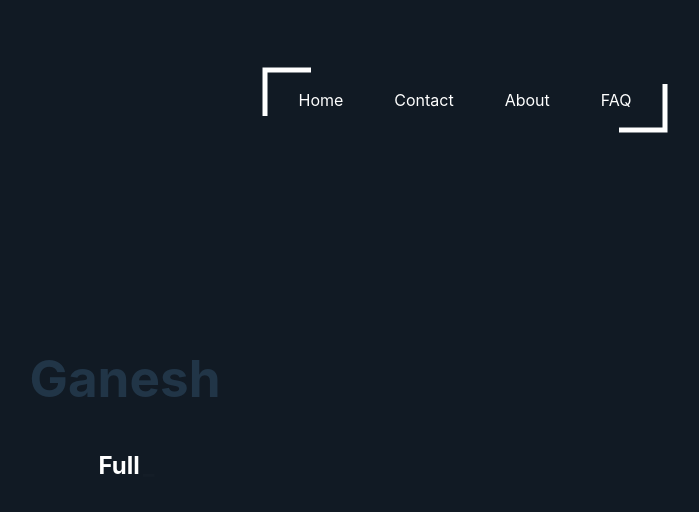
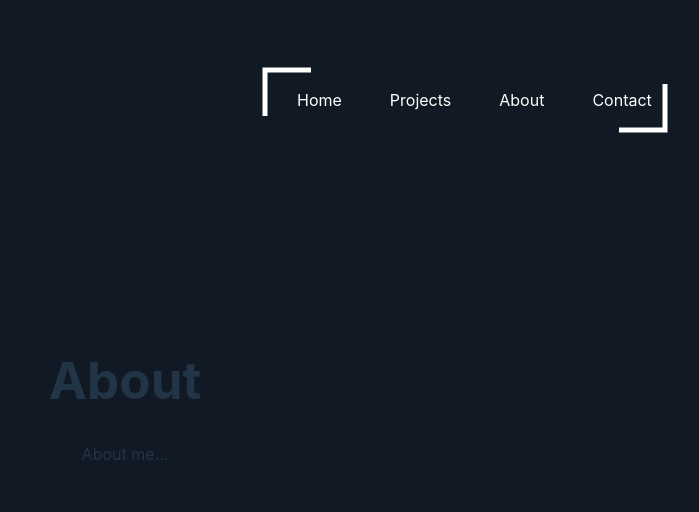
Before and after one commit to Ganesh-M01/Portfolio, a React (Vite) app: page /about in a window 1280 px wide. Shown: the top 512 px of the page, without its empty margins (515-1214 px from the left). Built offline with nearby package versions, Linux system fonts and the light colour scheme.

Commit message:
Added Projects, About and Contact page

```diff
--- a/package.json
+++ b/package.json
@@ -12,6 +12,7 @@
   "dependencies": {
     "react": "^18.3.1",
     "react-dom": "^18.3.1",
+    "react-router-dom": "^7.2.0",
     "react-simple-typewriter": "^5.0.1",
     "styled-components": "^6.1.14"
   },
--- a/src/components/Nav.tsx
+++ b/src/components/Nav.tsx
@@ -1,14 +1,21 @@
 import styled from 'styled-components';
+import { useNavigate } from 'react-router-dom';
 
 const Button = () => {
+  const navigate = useNavigate();
+
+  const handleRedirect = (path: string) => {
+    navigate(path);
+  };
+
   return (
     <StyledWrapper>
       <div className="nav">
         <div className="container">
-          <div className="btn">Home</div>
-          <div className="btn">Contact</div>
-          <div className="btn">About</div>
-          <div className="btn">FAQ</div>
+          <div className="btn" onClick={() => handleRedirect('/')}>Home</div>
+          <div className="btn" onClick={() => handleRedirect('/projects')}>Projects</div>
+          <div className="btn" onClick={() => handleRedirect('/about')}>About</div>
+          <div className="btn" onClick={() => handleRedirect('/contact')}>Contact</div>
           <svg className="outline" overflow="visible" width={400} height={60} viewBox="0 0 400 60" xmlns="http://www.w3.org/2000/svg">
             <rect className="rect" pathLength={100} x={0} y={0} width={400} height={60} fill="transparent" strokeWidth={5} />
           </svg>
--- a/src/main.tsx
+++ b/src/main.tsx
@@ -1,10 +1,13 @@
 import { StrictMode } from 'react'
 import { createRoot } from 'react-dom/client'
+import { BrowserRouter } from 'react-router-dom'
 import './index.css'
 import App from './pages/App.tsx'
 
 createRoot(document.getElementById('root')!).render(
   <StrictMode>
-    <App />
+    <BrowserRouter>
+      <App />
+    </BrowserRouter>
   </StrictMode>,
 )
--- a/src/pages/App.tsx
+++ b/src/pages/App.tsx
@@ -1,40 +1,26 @@
-
 import './App.css'
 import { Typewriter } from 'react-simple-typewriter'
 import Navbar from "../components/Nav"
 import FollowCursor from '../components/FlowCursor'
+import { Routes, Route } from 'react-router-dom'
+import Home from './home'
+import Projects from './projects'
+import About from './about'
+import Contact from './contact'
 
 function App() {
-
   return (
     <>
       <div>
-      <FollowCursor/>
-      <Navbar/>
-
-      <div className='App'>
-      <h1>Ganesh</h1>
-      <h2 style={{ paddingTop: '0.5rem', margin: 'auto 0', fontWeight: 'normal' }}>
-        <span style={{ color: '#ffff', fontWeight: 'bold' }}>
-
-          {/* Style will be inherited from the parent element */}
-          <Typewriter
-            words={['Fullstack Developer', 'Data Analyst', 'ML Engineer']}
-            loop={4}
-            cursor
-            cursorStyle='_'
-            typeSpeed={100}
-            deleteSpeed={100}
-            delaySpeed={2000}
-          />
-        </span>
-
-      </h2>
-    </div>
-
-
-
-        </div>
+        <FollowCursor />
+        <Navbar />
+        <Routes>
+          <Route path="/" element={<Home />} />
+          <Route path="/projects" element={<Projects />} />
+          <Route path="/about" element={<About />} />
+          <Route path="/contact" element={<Contact />} />
+        </Routes>
+      </div>
     </>
   )
 }
--- /dev/null
+++ b/src/pages/about.tsx
@@ -0,0 +1,12 @@
+import React from 'react'
+
+const About = () => {
+  return (
+    <div>
+      <h1>About</h1>
+      <p>About me...</p>
+    </div>
+  )
+}
+
+export default About
--- /dev/null
+++ b/src/pages/contact.tsx
@@ -0,0 +1,12 @@
+import React from 'react'
+
+const Contact = () => {
+  return (
+    <div>
+      <h1>Contact</h1>
+      <p>Contact me...</p>
+    </div>
+  )
+}
+
+export default Contact
--- /dev/null
+++ b/src/pages/home.tsx
@@ -0,0 +1,25 @@
+import React from 'react'
+import { Typewriter } from 'react-simple-typewriter'
+
+const Home = () => {
+  return (
+    <div className='App'>
+      <h1>Ganesh</h1>
+      <h2 style={{ paddingTop: '0.5rem', margin: 'auto 0', fontWeight: 'normal' }}>
+        <span style={{ color: '#ffff', fontWeight: 'bold' }}>
+          <Typewriter
+            words={['Fullstack Developer', 'Data Analyst', 'ML Engineer']}
+            loop={4}
+            cursor
+            cursorStyle='_'
+            typeSpeed={100}
+            deleteSpeed={100}
+            delaySpeed={2000}
+          />
+        </span>
+      </h2>
+    </div>
+  )
+}
+
+export default Home
--- /dev/null
+++ b/src/pages/projects.tsx
@@ -0,0 +1,12 @@
+import React from 'react'
+
+const Projects = () => {
+  return (
+    <div>
+      <h1>Projects</h1>
+      <p>Here are some of my projects...</p>
+    </div>
+  )
+}
+
+export default Projects
```
Also changed, not shown: 1 other file (tests, documents, lock files or other folders).
